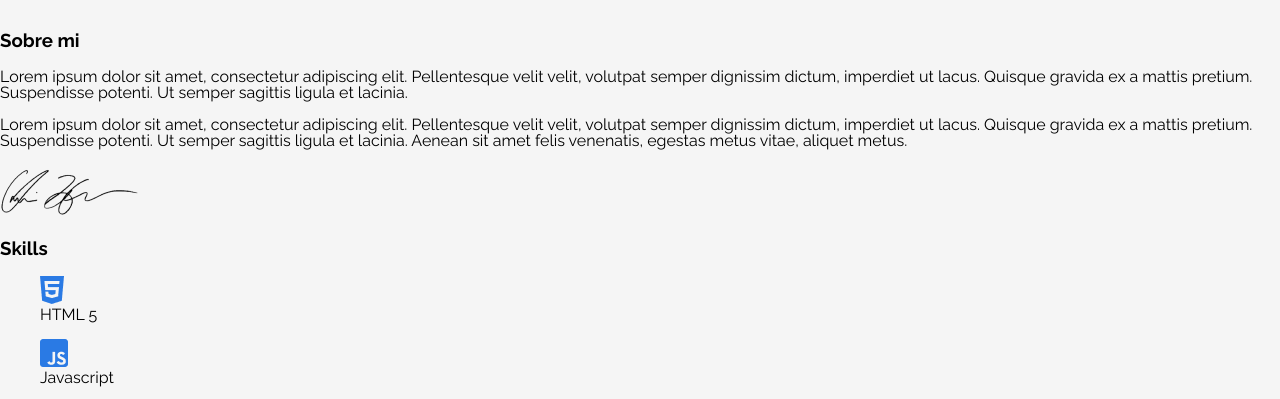
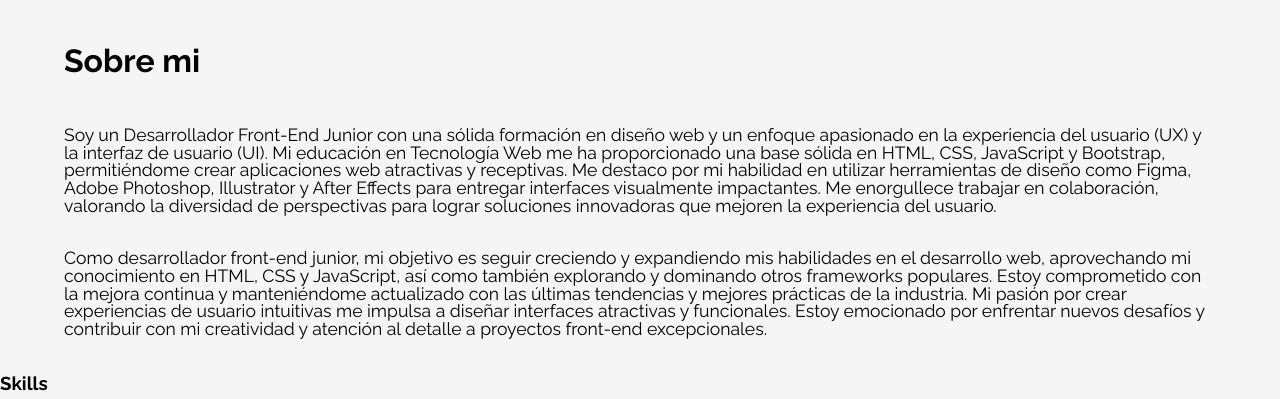
Before and after one commit to AnthonyCordero/AluraChallenge-2, a plain HTML site: page index.html in a window 1280 px wide. Shown: the part 808-1207 px from the top of the page. Drawn offline with Linux system fonts and the light colour scheme.

Commit message:
--about-- css movile first

```diff
--- a/index.html
+++ b/index.html
@@ -25,6 +25,10 @@
     <link rel="stylesheet" href="style/title/title-subsection.css">
     <link rel="stylesheet" href="style/title/title-network.css">
     <link rel="stylesheet" href="style/title/title-network-item.css">
+    <link rel="stylesheet" href="style/about/about.css">
+    <link rel="stylesheet" href="style/about/about-container.css">
+    <link rel="stylesheet" href="style/about/about-title.css">
+    <link rel="stylesheet" href="style/about/about-paragraph.css">
     <link rel="preconnect" href="https://fonts.googleapis.com">
     <link rel="preconnect" href="https://fonts.gstatic.com" crossorigin>
     <!-- Fonte del Proyecto Raleway -->
@@ -80,15 +84,21 @@
         <section class="about" id="sobre-mi">
             <div class="about__container">
                 <h3 class="about__title">Sobre mi</h3>
-                <p class="about__paragraph">Lorem ipsum dolor sit amet, consectetur adipiscing elit. Pellentesque velit
-                    velit, volutpat semper dignissim dictum, imperdiet ut lacus. Quisque gravida ex a mattis pretium.
-                    Suspendisse potenti. Ut semper sagittis ligula et lacinia. </p>
-                <p class="about__paragraph">Lorem ipsum dolor sit amet, consectetur adipiscing elit. Pellentesque velit
-                    velit, volutpat semper dignissim dictum, imperdiet ut lacus. Quisque gravida ex a mattis pretium.
-                    Suspendisse potenti. Ut semper sagittis ligula et lacinia. Aenean sit amet felis venenatis, egestas
-                    metus vitae, aliquet metus.</p>
-                <!-- Si quieres, pon tú firma acá! -->
-                <img src="assets\signature.png">
+                <p class="about__paragraph">Soy un Desarrollador Front-End Junior con una sólida formación en diseño web
+                    y un enfoque apasionado en la experiencia del usuario (UX) y la interfaz de usuario (UI). Mi
+                    educación en Tecnología Web me ha proporcionado una base sólida en HTML, CSS, JavaScript y
+                    Bootstrap, permitiéndome crear aplicaciones web atractivas y receptivas. Me destaco por mi habilidad
+                    en utilizar herramientas de diseño como Figma, Adobe Photoshop, Illustrator y After Effects para
+                    entregar interfaces visualmente impactantes. Me enorgullece trabajar en colaboración, valorando la
+                    diversidad de perspectivas para lograr soluciones innovadoras que mejoren la experiencia del
+                    usuario. </p>
+                <p class="about__paragraph">Como desarrollador front-end junior, mi objetivo es seguir creciendo y
+                    expandiendo mis habilidades en el desarrollo web, aprovechando mi conocimiento en HTML, CSS y
+                    JavaScript, así como también explorando y dominando otros frameworks populares. Estoy comprometido
+                    con la mejora continua y manteniéndome actualizado con las últimas tendencias y mejores prácticas de
+                    la industria. Mi pasión por crear experiencias de usuario intuitivas me impulsa a diseñar interfaces
+                    atractivas y funcionales. Estoy emocionado por enfrentar nuevos desafíos y contribuir con mi
+                    creatividad y atención al detalle a proyectos front-end excepcionales.</p>
             </div>
         </section>
 
--- /dev/null
+++ b/style/about/about-container.css
@@ -0,0 +1,6 @@
+.about__container {
+    display: flex;
+    flex-direction: column;
+    justify-content: center;
+    width: 90%;
+}
--- /dev/null
+++ b/style/about/about-paragraph.css
@@ -0,0 +1,5 @@
+.about__paragraph {
+    font-family: var(--tipografia-primaria);
+    font-weight: 400;
+    font-size: 1.1rem;
+}
--- /dev/null
+++ b/style/about/about-title.css
@@ -0,0 +1,5 @@
+.about__title {
+    font-family: var(--tipografia-primaria);
+    font-weight: 700;
+    font-size: 2rem;
+}
--- /dev/null
+++ b/style/about/about.css
@@ -0,0 +1,5 @@
+.about {
+    display: flex;
+    justify-content: center;
+    width: 100%;
+}
```
